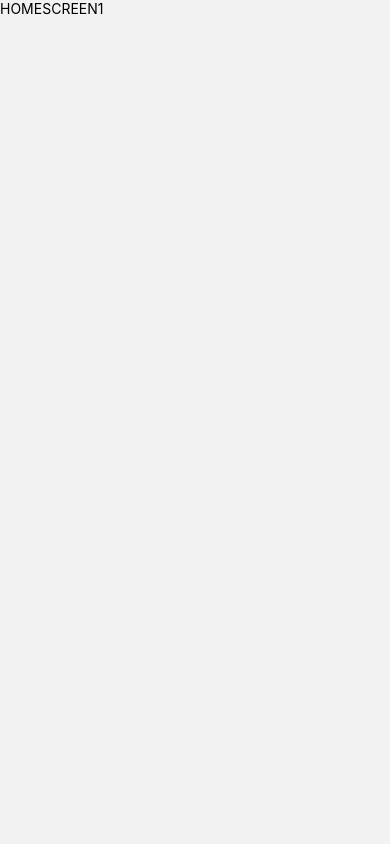
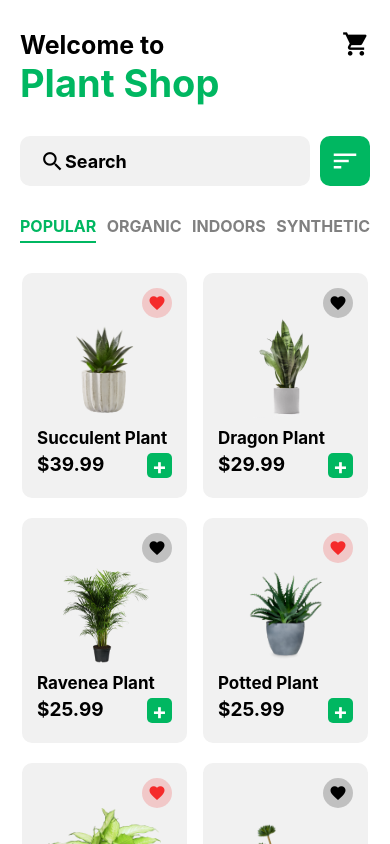
Before and after one commit to Yasir1986/PlantShopUI, a React Native app: screen /Home in a window 390 px wide. Shown: the top 844 px of the page. Built offline with nearby package versions, Linux system fonts and the light colour scheme.

Commit message:
home/details screen added

```diff
--- a/src/view/screens/DetailsScreen.js
+++ b/src/view/screens/DetailsScreen.js
@@ -1,13 +1,161 @@
 import React from 'react';
-import {View, Text} from 'react-native';
+import {View, SafeAreaView, Image, Text, StyleSheet} from 'react-native';
+import Icon from 'react-native-vector-icons/MaterialIcons';
+import COLORS from '../../consts/colors';
 
-const DetailsScreen = () => {
-    return (
-        <View>
-            <Text>DETAILSSCREEN</Text>
+const DetailsScreen = ({navigation, route}) => {
+  const plant = route.params;
+
+  return (
+    <SafeAreaView
+      style={{
+        flex: 1,
+        backgroundColor: COLORS.white,
+      }}>
+      <View style={style.header}>
+        <Icon name="arrow-back" size={28} onPress={() => navigation.goBack()} />
+        <Icon name="shopping-cart" size={28} />
+      </View>
+      <View style={style.imageContainer}>
+        <Image source={plant.img} style={{resizeMode: 'contain', flex: 1}} />
+      </View>
+      <View style={style.detailsContainer}>
+        <View
+          style={{
+            marginLeft: 20,
+            flexDirection: 'row',
+            alignItems: 'flex-end',
+          }}>
+          <View style={style.line} />
+          <Text style={{fontSize: 18, fontWeight: 'bold'}}>Best choice</Text>
         </View>
-    );
+        <View
+          style={{
+            marginLeft: 20,
+            marginTop: 20,
+            flexDirection: 'row',
+            justifyContent: 'space-between',
+            alignItems: 'center',
+          }}>
+          <Text style={{fontSize: 22, fontWeight: 'bold'}}>{plant.name}</Text>
+          <View style={style.priceTag}>
+            <Text
+              style={{
+                marginLeft: 15,
+                color: COLORS.white,
+                fontWeight: 'bold',
+                fontSize: 16,
+              }}>
+              ${plant.price}
+            </Text>
+          </View>
+        </View>
+        <View style={{paddingHorizontal: 20, marginTop: 10}}>
+          <Text style={{fontSize: 20, fontWeight: 'bold'}}>About</Text>
+          <Text
+            style={{
+              color: 'grey',
+              fontSize: 16,
+              lineHeight: 22,
+              marginTop: 10,
+            }}>
+            {plant.about}
+          </Text>
+          <View
+            style={{
+              marginTop: 20,
+              flexDirection: 'row',
+              justifyContent: 'space-between',
+            }}>
+            <View
+              style={{
+                flexDirection: 'row',
+                alignItems: 'center',
+              }}>
+              <View style={style.borderBtn}>
+                <Text style={style.borderBtnText}>-</Text>
+              </View>
+              <Text
+                style={{
+                  fontSize: 20,
+                  marginHorizontal: 10,
+                  fontWeight: 'bold',
+                }}>
+                1
+              </Text>
+              <View style={style.borderBtn}>
+                <Text style={style.borderBtnText}>+</Text>
+              </View>
+            </View>
+
+            <View style={style.buyBtn}>
+              <Text
+                style={{color: COLORS.white, fontSize: 18, fontWeight: 'bold'}}>
+                Buy
+              </Text>
+            </View>
+          </View>
+        </View>
+      </View>
+    </SafeAreaView>
+  );
 };
 
+const style = StyleSheet.create({
+  header: {
+    paddingHorizontal: 20,
+    marginTop: 20,
+    flexDirection: 'row',
+    justifyContent: 'space-between',
+  },
+  imageContainer: {
+    flex: 0.45,
+    marginTop: 20,
+    justifyContent: 'center',
+    alignItems: 'center',
+  },
+  detailsContainer: {
+    flex: 0.55,
+    backgroundColor: COLORS.light,
+    marginHorizontal: 7,
+    marginBottom: 7,
+    borderRadius: 20,
+    marginTop: 30,
+    paddingTop: 30,
+  },
+  line: {
+    width: 25,
+    height: 2,
+    backgroundColor: COLORS.dark,
+    marginBottom: 5,
+    marginRight: 3,
+  },
+  borderBtn: {
+    borderColor: 'grey',
+    borderWidth: 1,
+    borderRadius: 5,
+    justifyContent: 'center',
+    alignItems: 'center',
+    width: 60,
+    height: 40,
+  },
+  borderBtnText: {fontWeight: 'bold', fontSize: 28},
+  buyBtn: {
+    width: 130,
+    height: 50,
+    backgroundColor: COLORS.green,
+    justifyContent: 'center',
+    alignItems: 'center',
+    borderRadius: 30,
+  },
+  priceTag: {
+    backgroundColor: COLORS.green,
+    width: 80,
+    height: 40,
+    justifyContent: 'center',
+    borderTopLeftRadius: 25,
+    borderBottomLeftRadius: 25,
+  },
+});
 
 export default DetailsScreen;
--- a/src/view/screens/HomeScreen.js
+++ b/src/view/screens/HomeScreen.js
@@ -1,13 +1,202 @@
 import React from 'react';
-import {View, Text} from 'react-native';
+import {
+  View,
+  SafeAreaView,
+  Text,
+  StyleSheet,
+  FlatList,
+  Image,
+  Dimensions,
+} from 'react-native';
+import {TextInput, TouchableOpacity} from 'react-native-gesture-handler';
+import Icon from 'react-native-vector-icons/MaterialIcons';
+import COLORS from '../../consts/colors';
+import plants from '../../consts/plants';
+const width = Dimensions.get('window').width / 2 - 30;
 
-const HomeScreen = () => {
+const HomeScreen = ({navigation}) => {
+  const [catergoryIndex, setCategoryIndex] = React.useState(0);
+
+  const categories = ['POPULAR', 'ORGANIC', 'INDOORS', 'SYNTHETIC'];
+
+  const CategoryList = () => {
     return (
+      <View style={style.categoryContainer}>
+        {categories.map((item, index) => (
+          <TouchableOpacity
+            key={index}
+            activeOpacity={0.8}
+            onPress={() => setCategoryIndex(index)}>
+            <Text
+              style={[
+                style.categoryText,
+                catergoryIndex === index && style.categoryTextSelected,
+              ]}>
+              {item}
+            </Text>
+          </TouchableOpacity>
+        ))}
+      </View>
+    );
+  };
+
+  const Card = ({plant}) => {
+    return (
+      <TouchableOpacity
+        activeOpacity={0.8}
+        onPress={() => navigation.navigate('Details', plant)}>
+        <View style={style.card}>
+          <View style={{alignItems: 'flex-end'}}>
+            <View
+              style={{
+                width: 30,
+                height: 30,
+                borderRadius: 20,
+                justifyContent: 'center',
+                alignItems: 'center',
+                backgroundColor: plant.like
+                  ? 'rgba(245, 42, 42,0.2)'
+                  : 'rgba(0,0,0,0.2) ',
+              }}>
+              <Icon
+                name="favorite"
+                size={18}
+                color={plant.like ? COLORS.red : COLORS.black}
+              />
+            </View>
+          </View>
+
+          <View
+            style={{
+              height: 100,
+              alignItems: 'center',
+            }}>
+            <Image
+              source={plant.img}
+              style={{flex: 1, resizeMode: 'contain'}}
+            />
+          </View>
+
+          <Text style={{fontWeight: 'bold', fontSize: 17, marginTop: 10}}>
+            {plant.name}
+          </Text>
+          <View
+            style={{
+              flexDirection: 'row',
+              justifyContent: 'space-between',
+              marginTop: 5,
+            }}>
+            <Text style={{fontSize: 19, fontWeight: 'bold'}}>
+              ${plant.price}
+            </Text>
+            <View
+              style={{
+                height: 25,
+                width: 25,
+                backgroundColor: COLORS.green,
+                borderRadius: 5,
+                justifyContent: 'center',
+                alignItems: 'center',
+              }}>
+              <Text
+                style={{fontSize: 22, color: COLORS.white, fontWeight: 'bold'}}>
+                +
+              </Text>
+            </View>
+          </View>
+        </View>
+      </TouchableOpacity>
+    );
+  };
+  return (
+    <SafeAreaView
+      style={{flex: 1, paddingHorizontal: 20, backgroundColor: COLORS.white}}>
+      <View style={style.header}>
         <View>
-            <Text>HOMESCREEN1</Text>
+          <Text style={{fontSize: 25, fontWeight: 'bold'}}>Welcome to</Text>
+          <Text style={{fontSize: 38, color: COLORS.green, fontWeight: 'bold'}}>
+            Plant Shop
+          </Text>
         </View>
-    );
+        <Icon name="shopping-cart" size={28} />
+      </View>
+      <View style={{marginTop: 30, flexDirection: 'row'}}>
+        <View style={style.searchContainer}>
+          <Icon name="search" size={25} style={{marginLeft: 20}} />
+          <TextInput placeholder="Search" style={style.input} />
+        </View>
+        <View style={style.sortBtn}>
+          <Icon name="sort" size={30} color={COLORS.white} />
+        </View>
+      </View>
+      <CategoryList />
+      <FlatList
+        columnWrapperStyle={{justifyContent: 'space-between'}}
+        showsVerticalScrollIndicator={false}
+        contentContainerStyle={{
+          marginTop: 10,
+          paddingBottom: 50,
+        }}
+        numColumns={2}
+        data={plants}
+        renderItem={({item}) => {
+          return <Card plant={item} />;
+        }}
+      />
+    </SafeAreaView>
+  );
 };
 
-
+const style = StyleSheet.create({
+  categoryContainer: {
+    flexDirection: 'row',
+    marginTop: 30,
+    marginBottom: 20,
+    justifyContent: 'space-between',
+  },
+  categoryText: {fontSize: 16, color: 'grey', fontWeight: 'bold'},
+  categoryTextSelected: {
+    color: COLORS.green,
+    paddingBottom: 5,
+    borderBottomWidth: 2,
+    borderColor: COLORS.green,
+  },
+  card: {
+    height: 225,
+    backgroundColor: COLORS.light,
+    width,
+    marginHorizontal: 2,
+    borderRadius: 10,
+    marginBottom: 20,
+    padding: 15,
+  },
+  header: {
+    marginTop: 30,
+    flexDirection: 'row',
+    justifyContent: 'space-between',
+  },
+  searchContainer: {
+    height: 50,
+    backgroundColor: COLORS.light,
+    borderRadius: 10,
+    flex: 1,
+    flexDirection: 'row',
+    alignItems: 'center',
+  },
+  input: {
+    fontSize: 18,
+    fontWeight: 'bold',
+    flex: 1,
+    color: COLORS.dark,
+  },
+  sortBtn: {
+    marginLeft: 10,
+    height: 50,
+    width: 50,
+    borderRadius: 10,
+    backgroundColor: COLORS.green,
+    justifyContent: 'center',
+    alignItems: 'center',
+  },
+});
 export default HomeScreen;
```
